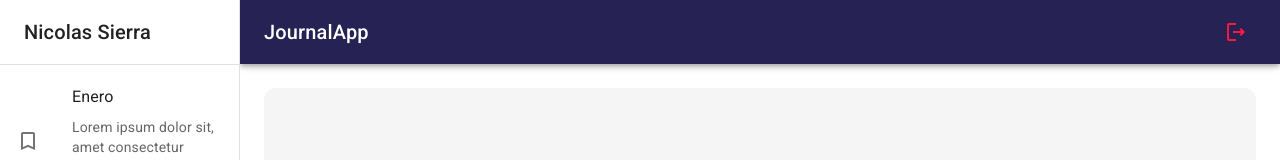
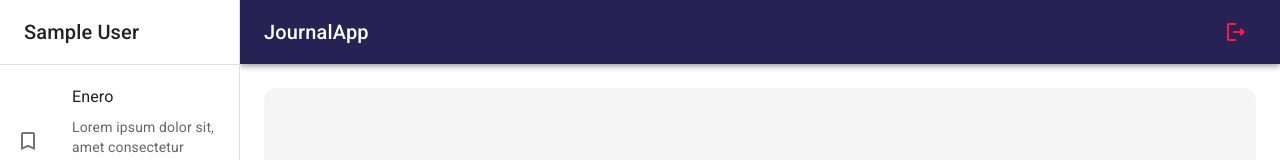
Before and after one commit to Nicolas0611/MUI-react-notes, a React (Vite) app: page / in a window 1280 px wide. Shown: the top 160 px of the page. Built offline with nearby package versions, Linux system fonts and the light colour scheme; no server answers; sample sign-in values are in the browser's storage.

Commit message:
Name added on the sideBar component with the useSelector funct

```diff
--- a/src/auth/pages/RegisterPage.jsx
+++ b/src/auth/pages/RegisterPage.jsx
@@ -56,7 +56,6 @@ export const RegisterPage = () => {
     e.preventDefault();
     setFormSubmited(true);
     if (!isFormValid) return;
-    console.log(formState);
     dispatch(startCreatingUserWithEmailPassword(formState));
   };
 
--- a/src/journal/components/Sidebar.jsx
+++ b/src/journal/components/Sidebar.jsx
@@ -1,9 +1,11 @@
 import { Drawer, Typography, Toolbar, Divider, List } from "@mui/material";
 import { Box } from "@mui/system";
 import React from "react";
+import { useSelector } from "react-redux";
 import { ListCard } from "./ListCard";
 
 export const Sidebar = ({ drawerWidth }) => {
+  const { displayName } = useSelector((state) => state.auth);
   return (
     <Box
       component="nav"
@@ -19,7 +21,7 @@ export const Sidebar = ({ drawerWidth }) => {
       >
         <Toolbar>
           <Typography variant="h6" noWrap component="div">
-            Nicolas Sierra
+            {displayName}
           </Typography>
         </Toolbar>
         <Divider />
```
